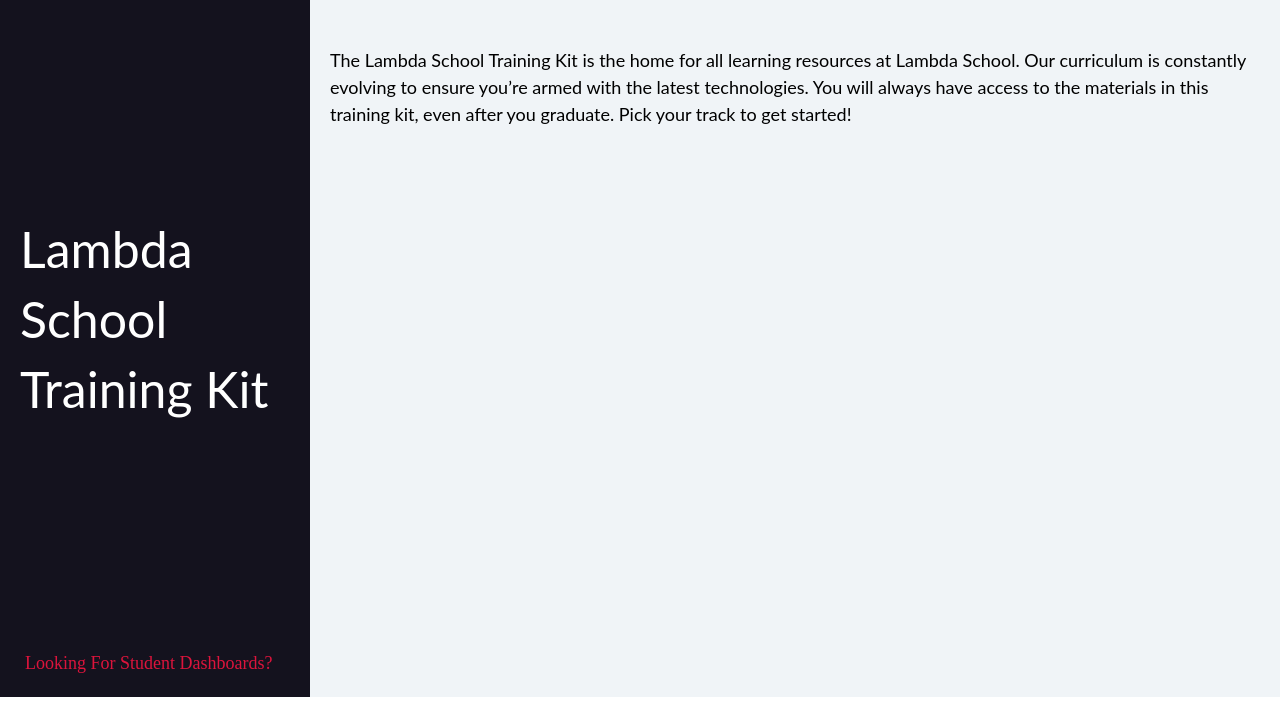
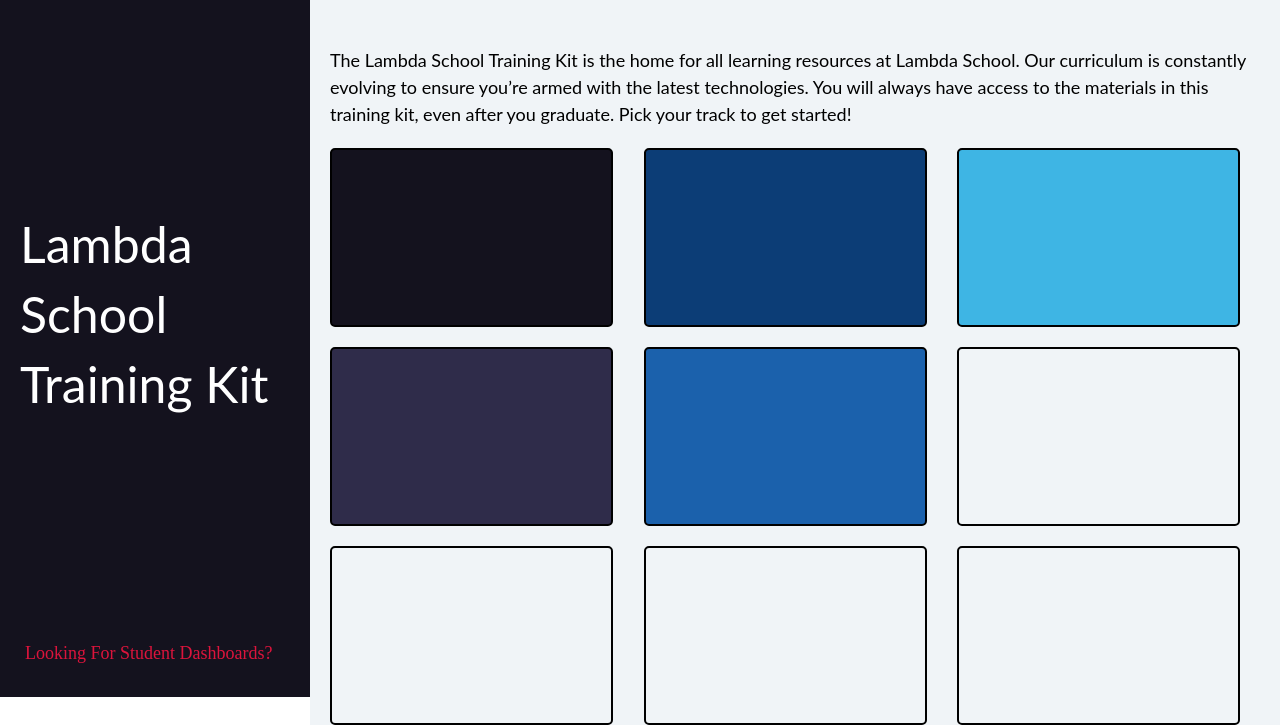
Before and after one commit to BevinKylie/lambda-tk-clone, a plain HTML site: page index.html in a window 1280 px wide. Shown: the part 103-828 px from the top of the page. Before the commit the page ends 800 px from the top, so only its background shows below. Drawn offline with Linux system fonts and the light colour scheme.

Commit message:
working on

```diff
--- a/index.html
+++ b/index.html
@@ -28,6 +28,22 @@
                 constantly evolving to ensure you’re armed with the latest technologies. You will always have access to
                 the materials in this training kit, even after you graduate. Pick your track to get started!</p>
 
+                <div class="track-section">
+                    <div class="box box1"></div>
+                    <div class="box box2"></div>
+                    <div class="box box3"></div>
+                    <div class="box box4"></div>
+                    <div class="box box5"></div>
+                    <div class="box box6"></div>
+                    <div class="box box7"></div>
+                    <div class="box box8"></div>
+                    <div class="box box9"></div>
+
+
+
+
+                </div>
+
 
         </div>
 
--- a/less/main.less
+++ b/less/main.less
@@ -161,6 +161,8 @@ table {
         font-size:18px;
         margin: 25px;
         position: sticky;
+        padding-bottom: 10px;
+        bottom: 0;
         color: crimson;
     }
     p{
@@ -184,4 +186,34 @@ table {
         font-family: Lato;
         line-height: 1.5;
     }
+
 }
+
+.track-section{
+    display: flex;
+    flex-wrap: wrap;
+    justify-content: space-between;
+    .box{
+        width: 30%;
+        margin-right: 20px;
+        border: 2px solid black;
+        height: 175px;
+        margin-top: 20px;
+        border-radius: 5px;
+    }
+    .box1{
+        background-color:rgb(20,18,30)
+    }
+    .box2{
+        background-color: rgb(12,61,118);
+    }
+    .box3{
+        background-color:rgb(62,181,228);
+    }
+    .box4{
+        background-color: rgb(47,44,74);
+    }
+    .box5{
+        background-color: rgb(27,97,172);
+    }
+}
```
Also changed, not shown: css/main.css.
